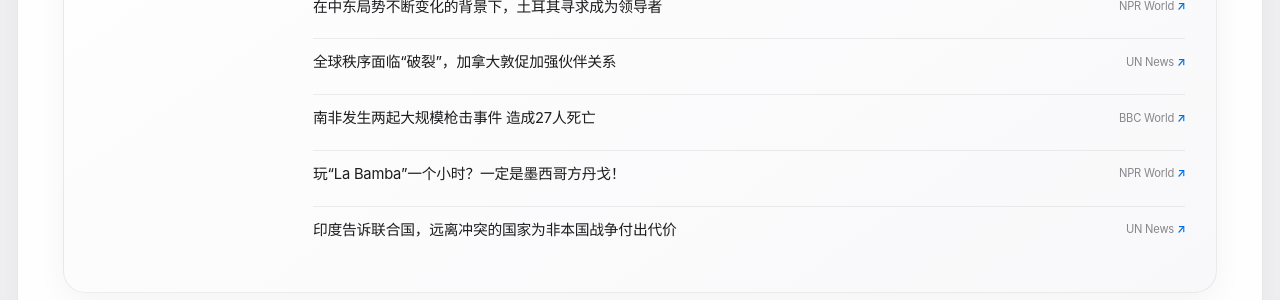
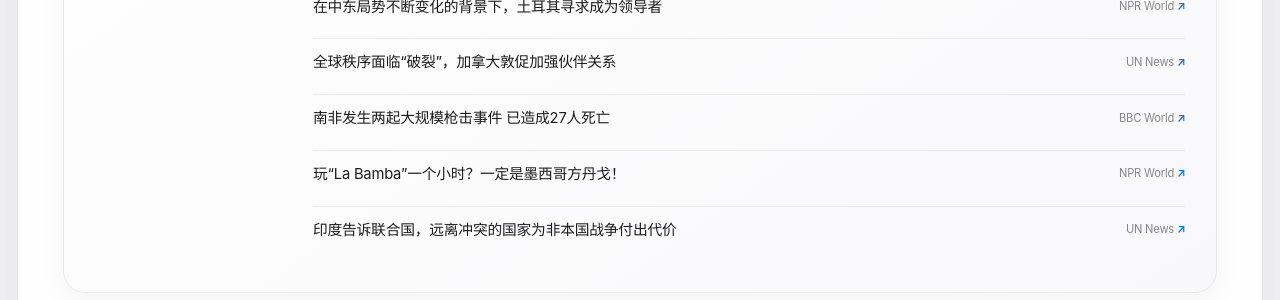
Before and after one commit to HaoxiangLuo/HaoxiangLuo.github.io, a Jekyll site: the page built from _pages/daily-news-zh.html, in a window 1280 px wide and 900 px high, scrolled down 520 px. Shown: the part 151-451 px from the top of the window. Built offline with Jekyll 4.4.1, drawn with Linux system fonts in a browser that asks for light colours; a style sheet for code colours, icons or effects is not loaded.

Commit message:
Update daily news 2026-09-27

```diff
--- a/_data/daily_news.json
+++ b/_data/daily_news.json
@@ -1,5 +1,5 @@
 {
-  "updated_at": "2026-09-27T22:23:39+08:00",
+  "updated_at": "2026-09-27T23:24:04+08:00",
   "days": [
     {
       "date": "2026-09-27",
@@ -44,7 +44,7 @@
           "title": "Two mass shootings in South Africa leave 27 dead",
           "source": "BBC World",
           "url": "https://www.bbc.co.uk/news/articles/ck5ywnp075d1o?at_medium=RSS&at_campaign=rss",
-          "title_zh": "南非发生两起大规模枪击事件 造成27人死亡"
+          "title_zh": "南非发生两起大规模枪击事件 已造成27人死亡"
         },
         {
           "title": "Playing 'La Bamba' for an hour? Must be a Mexican fandango!",
```
